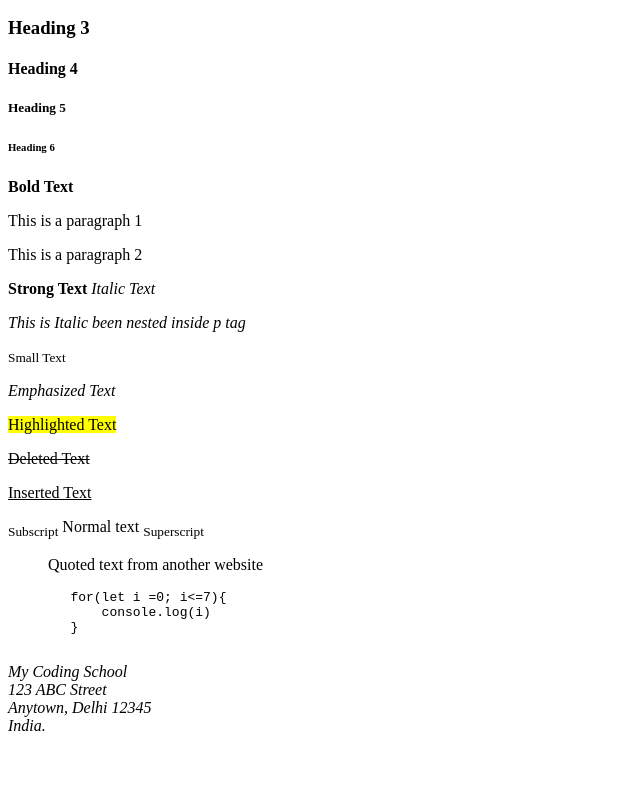
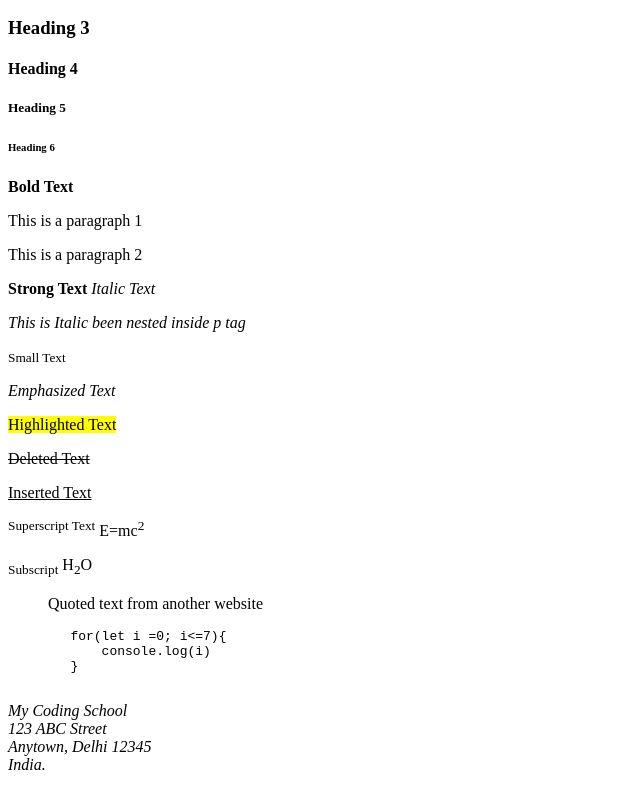
Before and after one commit to Vigneshlearneveryday/Session-2.0-Practicing, a plain HTML site: page HTML Text Formatting/index.html in a window 1280 px wide. Shown: the part 110-918 px from the top of the page, without its empty margins (0-640 px from the left). Drawn offline with Linux system fonts and the light colour scheme.

Commit message:
Text Formatting

```diff
--- a/HTML Text Formatting/index.html
+++ b/HTML Text Formatting/index.html
@@ -39,8 +39,11 @@
     <p>
       <ins>Inserted Text</ins>
     </p>
+    <p>
+      <sup>Superscript Text</sup> E=mc<sup>2</sup>
+    </p>
 
-    <p><sub>Subscript</sub> Normal text <sub>Superscript</sub></p>
+    <p><sub>Subscript</sub>  H<sub>2</sub>O</p>
     <blockquote cite="https://google.com">
       Quoted text from another website
     </blockquote>
```
